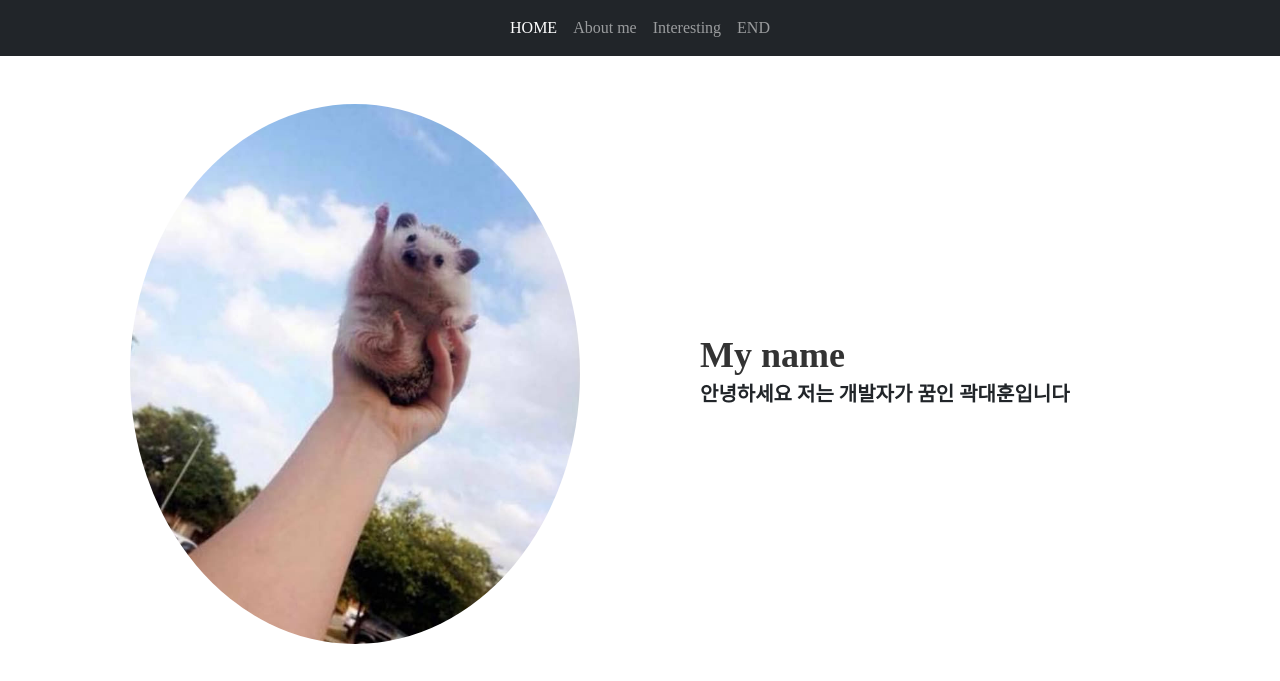
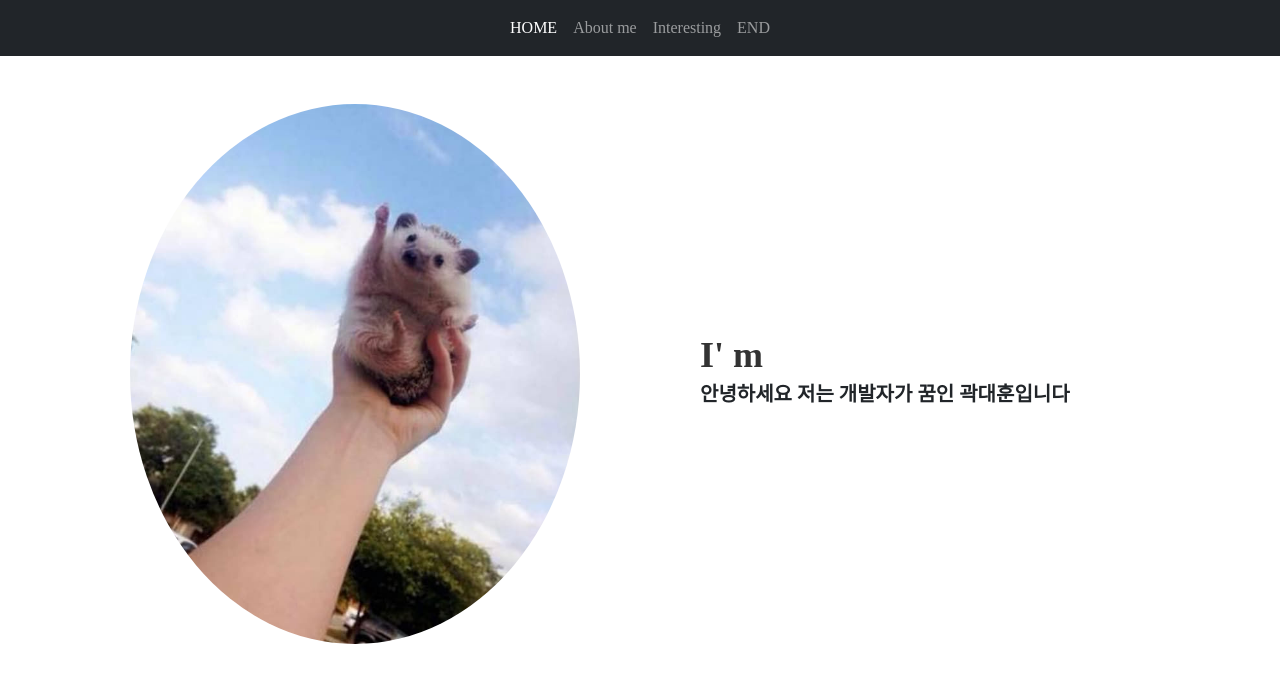
Before and after one commit to downhil1/miniPJ, a plain HTML site: page home.html in a window 1280 px wide. Shown: the top 681 px of the page. Drawn offline with nearby package versions, Linux system fonts and the light colour scheme.

Commit message:
i'm 으로 변경

```diff
--- a/home.html
+++ b/home.html
@@ -52,7 +52,7 @@
             </div>
             <div class="col-lg-6">
               <div class="p-5">
-                <h1 class="mb-1 fix-font">My name</h1>
+                <h1 class="mb-1 fix-font">I' m</h1>
                 <h5>안녕하세요 저는 개발자가 꿈인 곽대훈입니다</h5>
               </div>
             </div>
```
